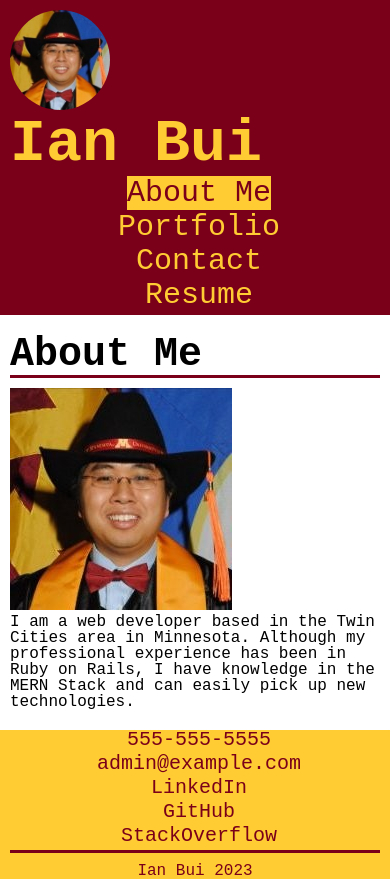
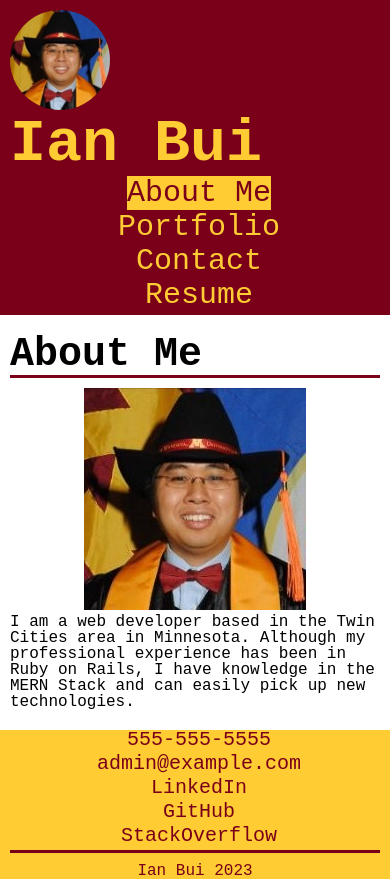
Before and after one commit to thinkbui/umn-edx-react-portfolio, a React (Create React App) app: page / in a window 390 px wide. Built offline with nearby package versions, Linux system fonts and the light colour scheme.

Commit message:
Added grid to about me layout

```diff
--- a/src/App.css
+++ b/src/App.css
@@ -69,6 +69,17 @@
   display: inline;
   font-size: 30px;
   font-weight: bolder;
+}
+
+.grid {
+  display: grid;
+  grid-gap: 10px;
+  grid-template-columns: var(--headshot-dimension) repeat(auto-fit, minmax(var(--headshot-dimension), 1fr));
+}
+
+.about-me-image {
+  width: var(--headshot-dimension);
+  height: var(--headshot-dimension);
 }
 
 #portfolio .content .card {
@@ -195,4 +206,14 @@
     margin: 4px;
     width: 100%;
   }
+
+  .grid {
+    display: block;
+  }
+
+  .about-me-image {
+    width: 100%;
+    height: 100%;
+    text-align: center;
+  }
 }
--- a/src/components/Main/AboutMe.js
+++ b/src/components/Main/AboutMe.js
@@ -5,8 +5,14 @@
         <h2>{props.tab_name}</h2>
       </div>
       <div className="content">
-        <img src={props.about_me_headshot_src} />
-        {props.about_me_bio.map((paragraph) => <p key={paragraph.key}>{paragraph.content}</p>)}
+        <div className="grid">
+          <div className="about-me-image">
+            <img src={props.about_me_headshot_src} />
+          </div>
+          <div className="about-me-text">
+            {props.about_me_bio.map((paragraph) => <p key={paragraph.key}>{paragraph.content}</p>)}
+          </div>
+        </div>
       </div>
     </article>
   );
--- a/src/index.css
+++ b/src/index.css
@@ -3,6 +3,7 @@
   --gold: #FFCC33;
   --edge: 10px;
   --spacing: 20px;
+  --headshot-dimension: 222px;
 }
 
 * {
```
